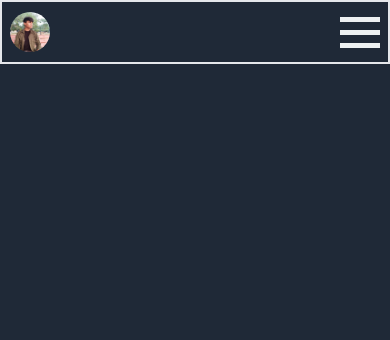
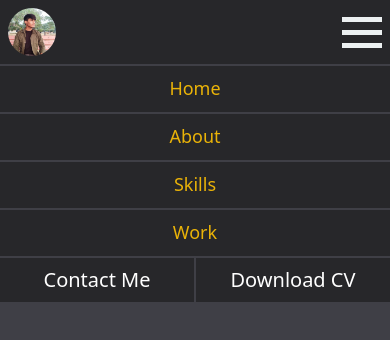
Before and after one commit to Nitinkumar2905/Portfolio, a website built with Vite: page index.html in a window 390 px wide. Built offline with nearby package versions, Linux system fonts and the light colour scheme.

Commit message:
index.html

```diff
--- a/index.html
+++ b/index.html
@@ -7,12 +7,12 @@
     <title>Portfolio</title>
     <link rel="stylesheet" href="./input.css">
 </head>
-<body class=" bg-gray-800 h-[120vh]">
-    <header class="fixed top-0 left-0 w-full block h-16 border-2">
-        <nav class="flex w-full h-full items-center">
-            <div class="px-2"><img class="h-10 rounded-full" src="./img/profile-pic.jpg" alt=""></div>
+<body class=" bg-zinc-700 h-[120vh]">
+    <header class="fixed top-0 left-0 w-full block h-16  bg-zinc-800 head-bg">
+        <nav class="flex w-full md:w-fit h-full items-center ">
+            <div class="px-2"><img class="h-12 rounded-full" src="./img/profile-pic.jpg" alt=""></div>
 
-            <div class="right-2 cursor-pointer absolute row cf">
+            <button onclick="myFunction()" class="md:hidden right-2 cursor-pointer absolute row cf">
                 <div class="three col">
                     <div class="hamburger" id="hamburger-5">
                         <span class="line focus:h-2"></span>
@@ -20,9 +20,40 @@
                         <span class="line focus:h-2"></span>
                     </div>
                 </div>
+            </button>
+        </nav>
+
+        <!-- mobile -menu -->
+        <div  class="MyDiv mobile-menu flex-col md:hidden w-full h-full">
+            <div class="flex flex-col w-full items-center">
+                <li class="w-full  border-t-[2px]  border-zinc-700 h-12 px-2 py-2 list-none text-yellow-500 text-center bg-zinc-800"><a class="text-lg" href="#">Home</a></li>
+                <li class="w-full  border-t-[2px]  border-zinc-700 h-12 px-2 py-2 list-none text-yellow-500 text-center bg-zinc-800"><a class="text-lg" href="#">About</a></li>
+                <li class="w-full  border-t-[2px]  border-zinc-700 h-12 px-2 py-2 list-none text-yellow-500 text-center bg-zinc-800"><a class="text-lg" href="#">Skills</a></li>
+                <li class="w-full  border-t-[2px]  border-zinc-700 h-12 px-2 py-2 list-none text-yellow-500 text-center bg-zinc-800"><a class="text-lg" href="#">Work</a></li>
             </div>
-        </nav>
+
+            <div class="flex flex-row border-t-[2px] border-zinc-700">
+                <button class="w-1/2 border-r-[1.5px] border-zinc-700 bg-zinc-800 cursor-auto px-2 py-2 "><a class="text-white hover:text-yellow-500 text-xl" href="#">Contact Me</a></button>
+                <button class="w-1/2 border-l-[1.5px] border-zinc-700 bg-zinc-800 cursor-auto px-2 py-2 "><a class="text-white hover:text-yellow-500 text-xl" href="#">Download CV</a></button>
+            </div>
+        </div>
     </header>
+
+    <!-- mobile -menu
+    <div  class="MyDiv mobile-menu flex-col md:hidden w-full h-full ">
+        <div class="flex flex-col w-full items-center">
+            <li class="w-full  border-y-[1px]  border-zinc-700 h-12 px-2 py-2 list-none text-yellow-500 text-center bg-zinc-800"><a class="text-lg" href="#">Home</a></li>
+            <li class="w-full  border-y-[1px]  border-zinc-700 h-12 px-2 py-2 list-none text-yellow-500 text-center bg-zinc-800"><a class="text-lg" href="#">About</a></li>
+            <li class="w-full  border-y-[1px]  border-zinc-700 h-12 px-2 py-2 list-none text-yellow-500 text-center bg-zinc-800"><a class="text-lg" href="#">Skills</a></li>
+            <li class="w-full  border-y-[1px]  border-zinc-700 h-12 px-2 py-2 list-none text-yellow-500 text-center bg-zinc-800"><a class="text-lg" href="#">Work</a></li>
+        </div>
+
+        <div class="flex flex-crow border-t-[1px] border-zinc-700">
+            <button class="w-1/2 border-r-[1.5px] border-zinc-700 bg-zinc-800 cursor-auto px-2 py-2 "><a class="text-white hover:text-yellow-500 text-xl" href="#">Contact Me</a></button>
+            <button class="w-1/2 border-l-[1.5px] border-zinc-700 bg-zinc-800 cursor-auto px-2 py-2 "><a class="text-white hover:text-yellow-500 text-xl" href="#">Download CV</a></button>
+        </div>
+
+    </div> -->
 
 
 
```
